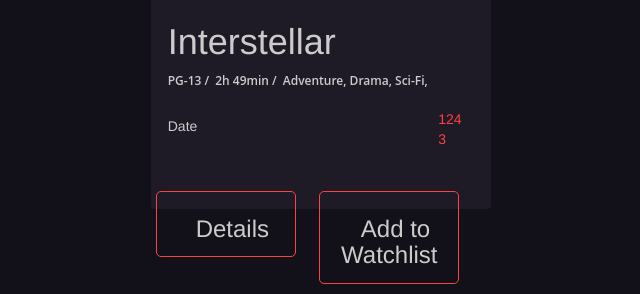
After one commit to komer301/MovieMingle, a Flask app: template website/templates/movies.html in a window 1280 px wide; the page is wider, and only the part inside the window is pictured. The commit adds this page. Shown: the part 506-800 px from the top of that part, without its empty margins (514-1154 px from the left). Run offline with Flask 3, Linux system fonts and the light colour scheme; the template is opened without the code that fills it, so the values that code supplies are empty; some libraries are stand-ins or nearby versions.

Commit message:
working on card

```diff
--- /dev/null
+++ b/website/static/movie.css
@@ -0,0 +1,243 @@
+.cellphone-container {
+    width: 350px;
+    height: 20px;
+    background-color: #1e1b26;
+    margin: 60px auto 0 auto;
+    box-shadow: 5px 5px 115px -14px black;
+    border-radius: 4px;
+  }
+
+  .movie-img {
+    width: 100%;
+    height: 280px;
+    background-position: center;
+    background-repeat: no-repeat;
+    background-size: cover;
+    z-index: 111 !important;
+    border-top-left-radius: 4px;
+    border-top-right-radius: 4px;
+    -webkit-mask-image: -webkit-gradient(linear, left top, left bottom, color-stop(0, rgba(0, 0, 0, 1)), color-stop(0.35, rgba(0, 0, 0, 1)), color-stop(0.5, rgba(0, 0, 0, 1)), color-stop(0.65, rgba(0, 0, 0, 1)), color-stop(0.85, rgba(0, 0, 0, 0.6)), color-stop(1, rgba(0, 0, 0, 0)));
+    position: relative;
+  }
+
+  .movie {
+    background: -moz-linear-gradient(top, rgba(255, 255, 255, 0) 38%, rgba(255, 255, 255, 0.06) 39%, rgba(30, 27, 38, 0.88) 53%, rgba(30, 27, 38, 1) 55%);
+    background: -webkit-linear-gradient(top, rgba(255, 255, 255, 0) 38%, rgba(255, 255, 255, 0.06) 39%, rgba(30, 27, 38, 0.88) 53%, rgba(30, 27, 38, 1) 55%);
+    background: linear-gradient(to bottom, rgba(255, 255, 255, 0) 38%, rgba(255, 255, 255, 0.06) 39%, rgba(30, 27, 38, 0.88) 53%, rgba(30, 27, 38, 1) 55%);
+    filter: progid:DXImageTransform.Microsoft.gradient(startColorstr='#00ffffff', endColorstr='#1e1b26', GradientType=0);
+    position: absolute;
+    background-size: contain;
+    background-size: cover;
+    z-index: 1 !important;
+    width: 340px;
+    height: 490px;
+    display: block;
+    border-radius: 4px;
+  }
+
+  .text-movie-cont {
+    padding: 0px 12px;
+    text-align: justify;
+  }
+
+  .action-btn {
+    text-align: right;
+  }
+
+  .action-btn i {
+    color: #fe4141;
+    font-size: 28px;
+    text-align: right;
+  }
+
+  .watch-btn {
+    display: block;
+    border: 1px solid #fe4141;
+    border-radius: 5px;
+    padding: 4px;
+    width: 140px;
+  }
+
+  .watch-btn h3 i {
+    font-size: 14px;
+    margin-right: 2px;
+    position: relative;
+    float: left;
+    line-height: 1;
+  }
+
+  .action-row {
+    margin-top: 24px;
+  }
+
+  .summary-row {
+    margin-top: 12px;
+  }
+
+  /* Fonts */
+  h1, h2, h3, h4, h5 {
+    font-family: 'Montserrat', sans-serif;
+    color: #e7e7e7;
+    margin: 0px;
+  }
+
+  h1 {
+    font-size: 36px;
+    font-weight: 400;
+  }
+
+  h3 {
+    font-size: 14px;
+    font-weight: 400;
+    color: #fe4141;
+  }
+
+  h5 {
+    font-size: 12px;
+    font-weight: 400;
+  }
+
+  .movie-gen {
+    margin: 0px;
+    padding: 0px;
+  }
+
+  .movie-gen li {
+    font-family: 'Open Sans', sans-serif;
+    font-size: 12px;
+    color: darken(#e7e7e7, 40%);
+    width: auto;
+    display: block;
+    float: left;
+    margin-right: 6px;
+    font-weight: 600;
+  }
+
+  .movie-likes {
+    float: right;
+    list-style: none;
+  }
+
+  .movie-likes li {
+    color: #fe4141;
+  }
+
+  .movie-likes li:last-child {
+    margin-right: 0px;
+  }
+
+  .movie-likes li i {
+    font-size: 14px;
+    margin-right: 4px;
+    position: relative;
+    float: left;
+    line-height: 1;
+  }
+
+  h3.details {
+    text-align: center;
+  }
+
+  .movie-details {
+    font-family: 'Open Sans', sans-serif;
+    font-size: 12px;
+    font-weight: 300;
+    color: darken(#e7e7e7, 20%);
+  }
+
+  .movie-description {
+    font-family: 'Open Sans', sans-serif;
+    font-size: 12px;
+    font-weight: 400;
+    color: darken(#e7e7e7, 30%);
+    text-align: justify;
+    line-height: 1.3;
+  }
+
+  .movie-actors {
+    font-family: 'Open Sans', sans-serif;
+    font-size: 12px;
+    font-weight: 300;
+    color: #e7e7e7;
+    font-style: italic;
+  }
+
+  /* Grid */
+  .thegrid {
+    margin: 0 auto;
+  }
+
+  .elements-distance {
+    margin: 0px;
+  }
+
+  .mr-grid {
+    width: 100%;
+  }
+
+  .mr-grid:before,
+  .mr-grid:after {
+    content: "";
+    display: table;
+  }
+
+  .mr-grid:after {
+    clear: both;
+  }
+
+  .mr-grid {
+    *zoom: 1;
+  }
+
+  .col1, .col2, .col3, .col3rest, .col4, .col4rest, .col5, .col5rest, .col6, .col6rest {
+    margin: 0% 0.5% 0.5% 0.5%;
+    padding: 1%;
+    float: left;
+    display: block;
+  }
+
+  .col1 {
+    width: 98%;
+  }
+
+  .col2 {
+    width: 47%;
+  }
+
+  .col3 {
+    width: 30.3333333333%;
+  }
+
+  .col4 {
+    width: 22%;
+  }
+
+  .col5 {
+    width: 17%;
+  }
+
+  .col6 {
+    width: 13.6666666667%;
+  }
+
+  .col3rest {
+    width: 63.6666666667%;
+  }
+
+  .col4rest {
+    width: 72%;
+  }
+
+  .col5rest {
+    width: 77%;
+  }
+
+  .col6rest {
+    width: 80.3333333333%;
+  }
+
+  .dribbble-link {
+    width: 50px;
+    height: 50px;
+    position: fixed;
+    bottom: 15
--- a/website/templates/home.html
+++ b/website/templates/home.html
@@ -96,6 +74,31 @@
                 </div>
             </div>
         </nav>
+        <div class="sidenav">
+            <h5>Genre</h5>
+            <ul class="list-unstyled">
+                <li class="genre">
+                    <a href="">Action</a>
+                </li>
+                <li class="genre">
+                    <a href="">Adventure</a>
+                </li>
+                <li class="genre">
+                    <a href="">Comedy</a>
+                </li>
+                <li class="genre">
+                    <a href="">Drama</a>
+                </li>
+                <li class="genre">
+                    <a href="">Horror</a>
+                </li>
+            </ul>
+        </div>
+        <!-- Main Content -->
+        <div class="main">
+            <h2>Top Trending Movies</h2>
+            {% block content %}{% endblock %}
+        </div>
         <script src="https://cdn.jsdelivr.net/npm/bootstrap@5.3.2/dist/js/bootstrap.bundle.min.js"
                 integrity="sha384-C6RzsynM9kWDrMNeT87bh95OGNyZPhcTNXj1NW7RuBCsyN/o0jlpcV8Qyq46cDfL"
                 crossorigin="anonymous"></script>
--- a/website/templates/index.html
+++ /dev/null
@@ -1,3 +0,0 @@
-{% extends "base.html" %}
-{% block title %}Home Page{% endblock %}
-{% block content %}<h1>Testing</h1>{% endblock %}
--- /dev/null
+++ b/website/templates/movies.html
@@ -0,0 +1,65 @@
+{% extends "home.html" %}
+{% block link %}
+    <link rel="stylesheet"
+          type="text/css"
+          href="{{ url_for('static', filename='movie.css') }}">
+{% endblock %}
+{% block content %}
+    <div class="container">
+        <div class="cellphone-container">
+            <div class="movie">
+                <div class="movie-img"
+                     style="background-image: url(https://i.ibb.co/FDGqCmM/papers-co-ag74-interstellar-wide-space-film-movie-art-33-iphone6-wallpaper.jpg)">
+                </div>
+                <div class="text-movie-cont">
+                    <div class="mr-grid">
+                        <div class="col1">
+                            <h1>Interstellar</h1>
+                            <ul class="movie-gen">
+                                <li>PG-13  /</li>
+                                <li>2h 49min  /</li>
+                                <li>Adventure, Drama, Sci-Fi,</li>
+                            </ul>
+                        </div>
+                    </div>
+                    <div class="mr-grid summary-row">
+                        <div class="col2">
+                            <h5>Date</h5>
+                        </div>
+                        <div class="col2">
+                            <ul class="movie-likes">
+                                <li>
+                                    <i class="material-icons">&#xE813;</i>124
+                                </li>
+                                <li>
+                                    <i class="material-icons">&#xE813;</i>3
+                                </li>
+                            </ul>
+                        </div>
+                    </div>
+                </div>
+                <div class="mr-grid action-row">
+                    <div class="col2">
+                        <div class="watch-btn">
+                            <h3 class="details">
+                                <i class="material-icons">&#xE037;</i>Details
+                            </h3>
+                        </div>
+                    </div>
+                    <div class="col2">
+                        <div class="watch-btn">
+                            <h3 class="details">
+                                <i class="material-icons">&#xE037;</i>Add to Watchlist
+                            </h3>
+                        </div>
+                    </div>
+                </div>
+            </div>
+        </div>
+    </div>
+</div>
+<a href="https://dribbble.com/geehm" target="_blank">
+    <img class="dribbble-link"
+         src="https://image.flaticon.com/icons/png/512/124/124037.png">
+</a>
+{% endblock %}
--- a/website/views.py
+++ b/website/views.py
@@ -1,7 +1,9 @@
 from flask import Blueprint, render_template
+from flask_login import login_required
 
 views = Blueprint("views",__name__)
 
 @views.route('/')
+@login_required
 def home():
-    return render_template("home.html")
+    return render_template("movies.html")
```
Also changed, not shown: other parts of website/templates/home.html (+17 -39 lines), backend/movie_data.py (+5 -6 lines), main.py (+0 -93 lines), website/__init__.py (+26 -0 lines), website/auth.py (+39 -8 lines), website/models.py (+17 -0 lines), website/static/home.css (+59 -0 lines), website/templates/login.html (+18 -13 lines), website/templates/signup.html (+18 -6 lines), instance/database.db (added), 1 other file.
